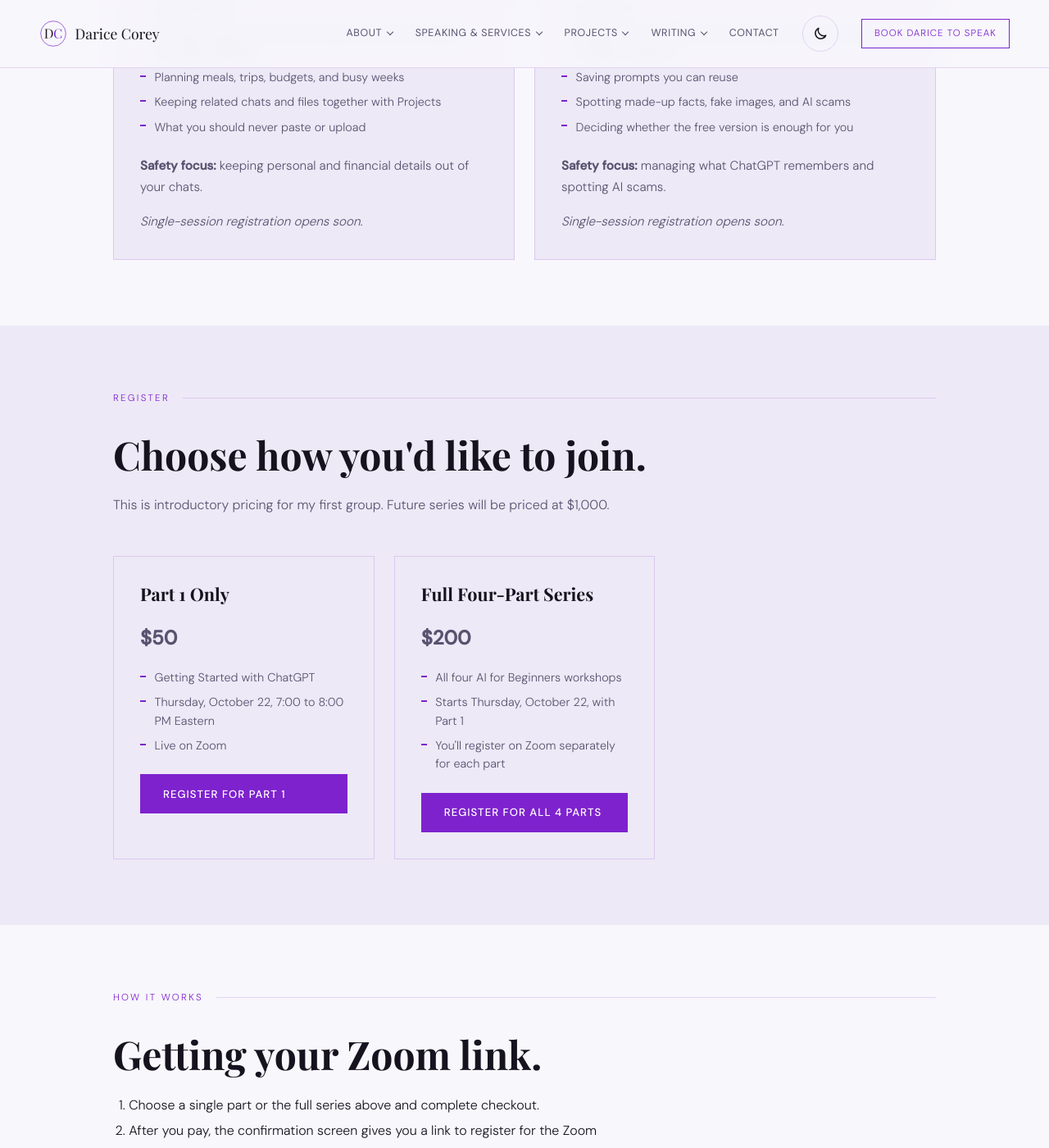
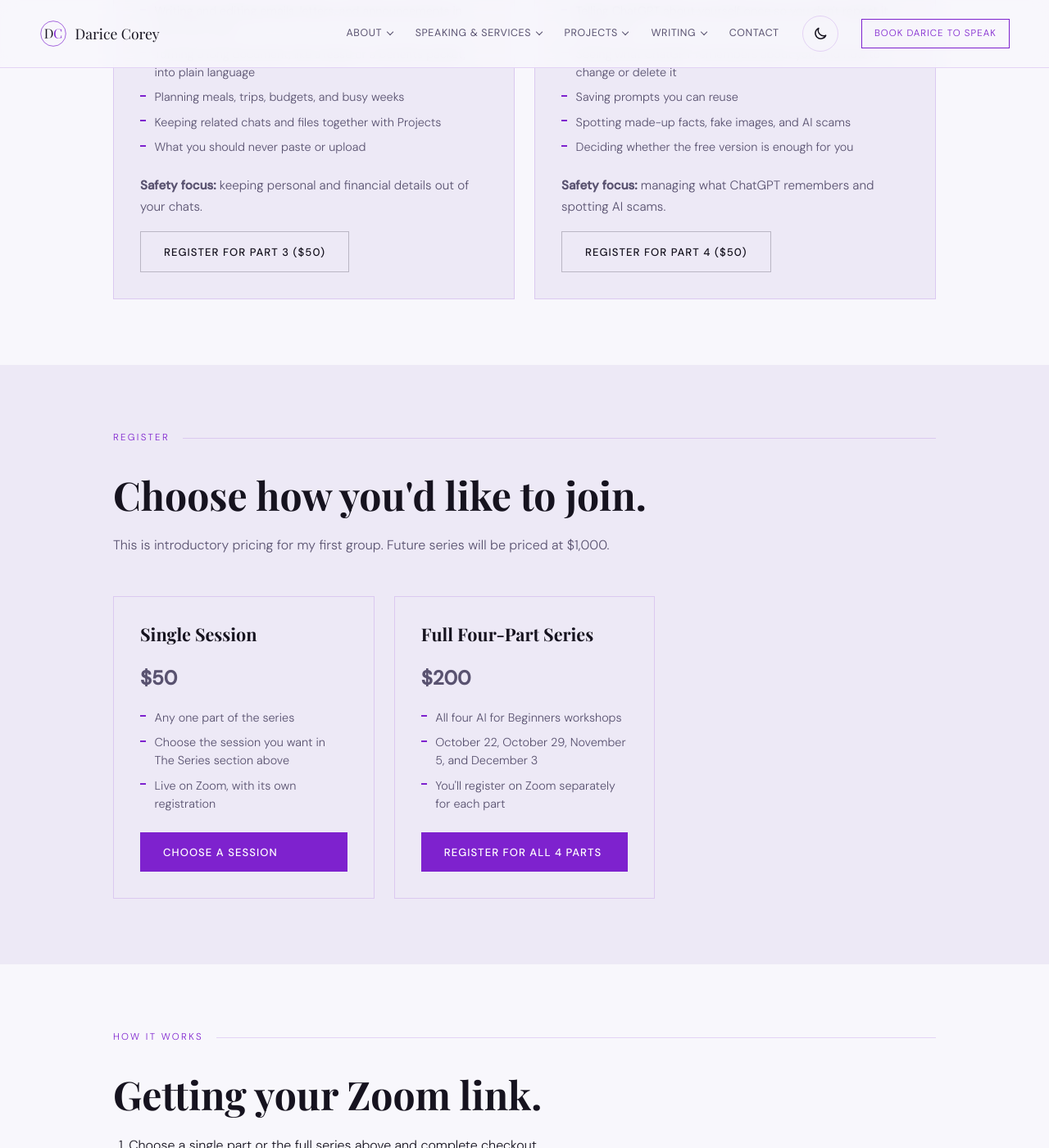
Before and after one commit to dcoreyrasm/dcoreyrasm.github.io, a Jekyll site: the page built from ai-for-beginners.html, in a window 1280 px wide and 1400 px high, scrolled down 2540 px. Shown: the whole window at 82% size. Built offline with Jekyll 4.4.1, drawn with Linux system fonts in a browser that asks for light colours; some web fonts are replaced; some of the changed text lies outside the part shown.

Commit message:
Add single-session registration for Parts 2-4
Co-Authored-By: Claude Opus 5.5 <noreply@anthropic.com>
Claude-Session: https://claude.ai/code/session_01BHmegLBoCHFEbnP4gbzUeA

```diff
--- a/ai-for-beginners.html
+++ b/ai-for-beginners.html
@@ -97,7 +97,7 @@
               <li>Talking out loud with voice mode, and what to keep in mind about what it hears</li>
             </ul>
             <p style="margin:0 0 1rem;"><strong>Safety focus:</strong> what's safe to share in a photo, a file, or a voice chat.</p>
-            <p style="margin:auto 0 0;font-style:italic;">Single-session registration opens soon.</p>
+            <a href="https://buy.stripe.com/9B600k3kX4KDfWO2yN6J203" class="btn-ghost" target="_blank" rel="noopener">Register for Part 2 ($50)</a>
           </div>
           <div class="service-card">
             <h3>Part 3: Putting ChatGPT to Work in Everyday Life</h3>
@@ -110,7 +110,7 @@
               <li>What you should never paste or upload</li>
             </ul>
             <p style="margin:0 0 1rem;"><strong>Safety focus:</strong> keeping personal and financial details out of your chats.</p>
-            <p style="margin:auto 0 0;font-style:italic;">Single-session registration opens soon.</p>
+            <a href="https://buy.stripe.com/aFacN6f3F3GzfWO5KZ6J204" class="btn-ghost" target="_blank" rel="noopener">Register for Part 3 ($50)</a>
           </div>
           <div class="service-card">
             <h3>Part 4: Making ChatGPT Work for You, Safely</h3>
@@ -123,7 +123,7 @@
               <li>Deciding whether the free version is enough for you</li>
             </ul>
             <p style="margin:0 0 1rem;"><strong>Safety focus:</strong> managing what ChatGPT remembers and spotting AI scams.</p>
-            <p style="margin:auto 0 0;font-style:italic;">Single-session registration opens soon.</p>
+            <a href="https://buy.stripe.com/7sY7sMdZB4KD8uma1f6J205" class="btn-ghost" target="_blank" rel="noopener">Register for Part 4 ($50)</a>
           </div>
         </div>
       </div>
@@ -136,21 +136,21 @@
         <p class="section-sub">This is introductory pricing for my first group. Future series will be priced at $1,000.</p>
         <div class="services-grid">
           <div class="service-card">
-            <h3>Part 1 Only</h3>
+            <h3>Single Session</h3>
             <p style="font-size:1.5rem;font-weight:600;margin:.5rem 0 1rem;">$50</p>
             <ul>
-              <li>Getting Started with ChatGPT</li>
-              <li>Thursday, October 22, 7:00 to 8:00 PM Eastern</li>
-              <li>Live on Zoom</li>
+              <li>Any one part of the series</li>
+              <li>Choose the session you want in The Series section above</li>
+              <li>Live on Zoom, with its own registration</li>
             </ul>
-            <a href="https://buy.stripe.com/bJe3cw2gTdh925Y0qF6J201" class="btn-primary" target="_blank" rel="noopener">Register for Part 1</a>
+            <a href="#series-heading" class="btn-primary">Choose a Session</a>
           </div>
           <div class="service-card">
             <h3>Full Four-Part Series</h3>
             <p style="font-size:1.5rem;font-weight:600;margin:.5rem 0 1rem;">$200</p>
             <ul>
               <li>All four AI for Beginners workshops</li>
-              <li>Starts Thursday, October 22, with Part 1</li>
+              <li>October 22, October 29, November 5, and December 3</li>
               <li>You'll register on Zoom separately for each part</li>
             </ul>
             <a href="https://buy.stripe.com/bJecN6aNp3Gz5iab5j6J202" class="btn-primary" target="_blank" rel="noopener">Register for All 4 Parts</a>
```
